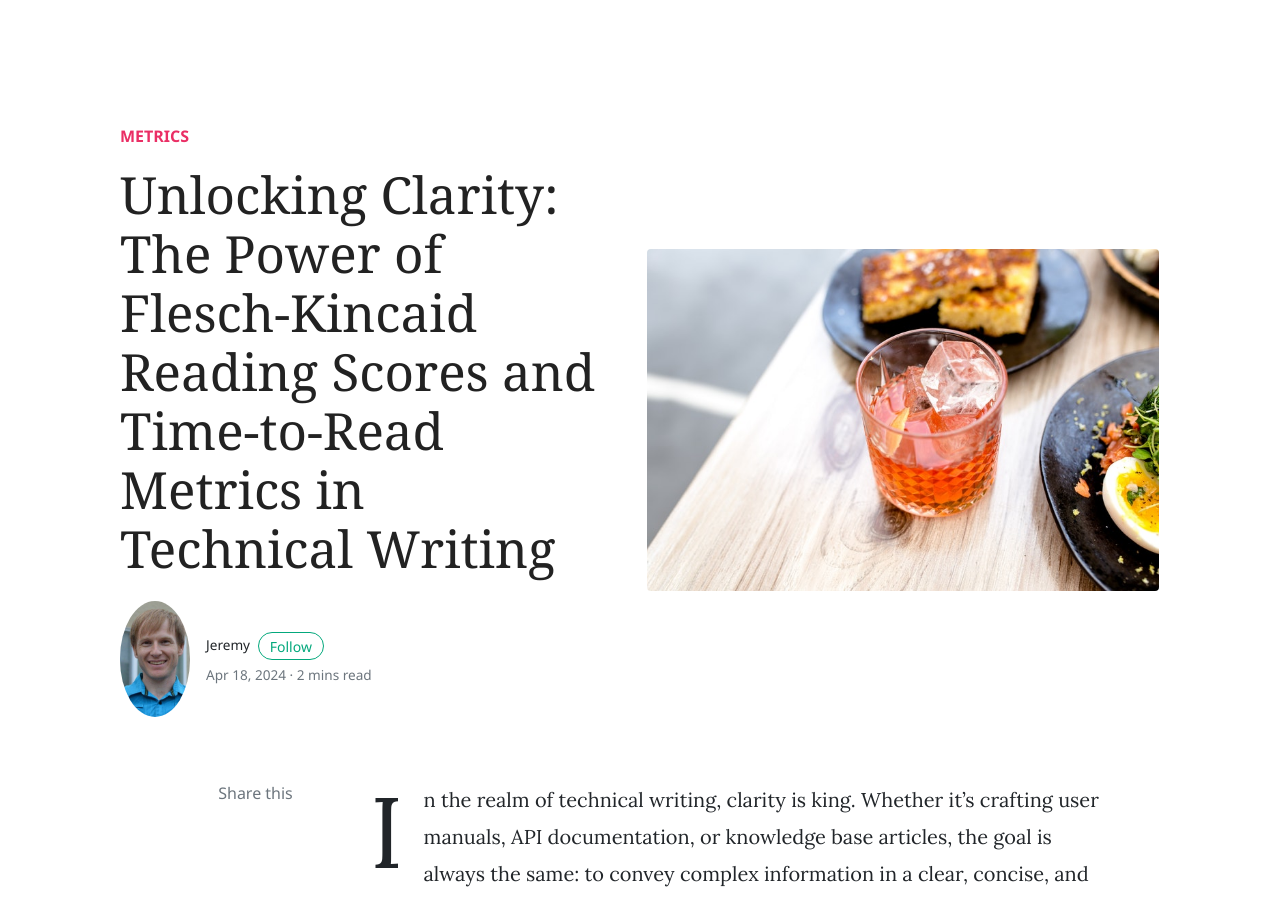
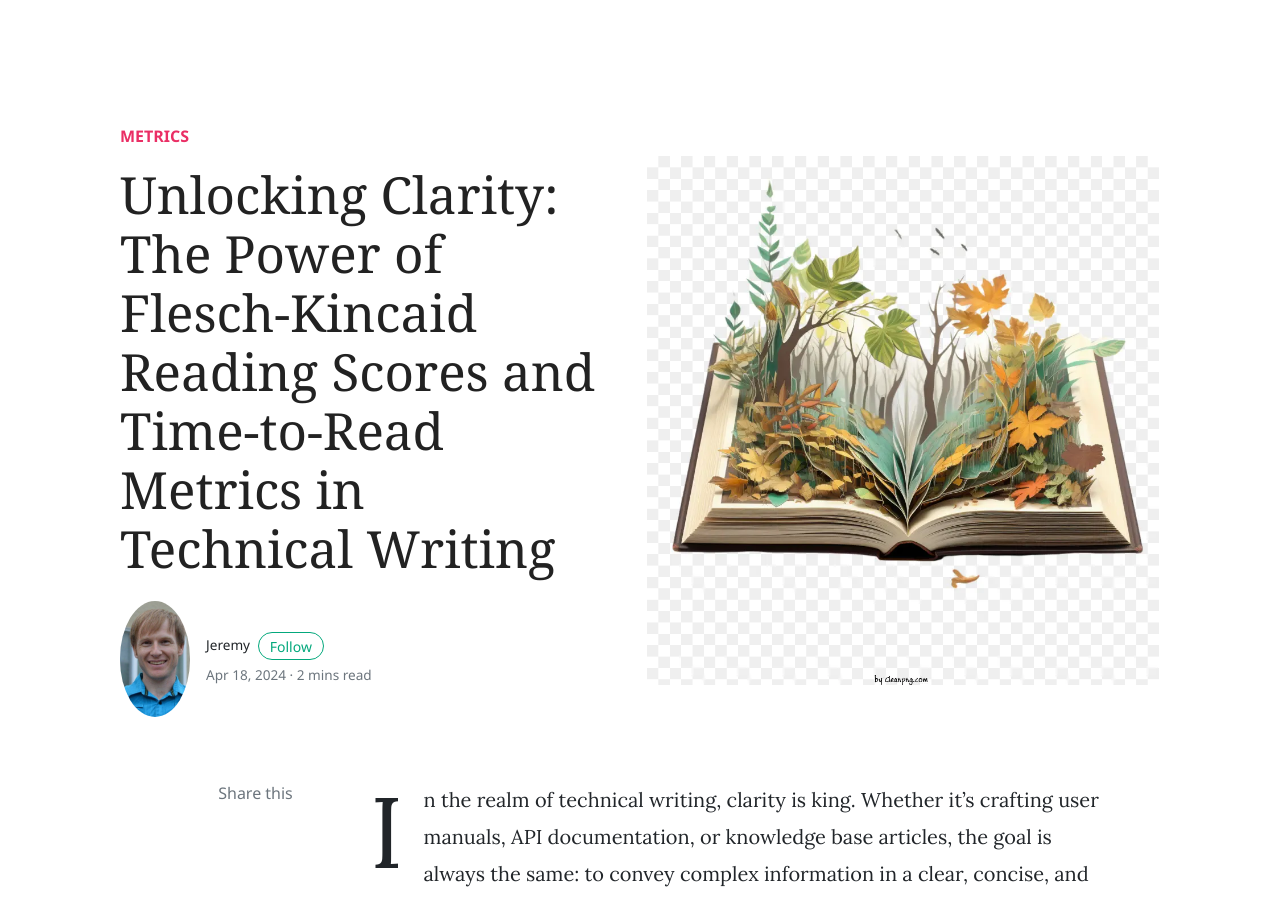
Before and after one commit to stumblefiend/jeremy.pugh, a Jekyll site: the page built from _posts/2024-04-18-reading-scores.md, in a window 1280 px wide and 900 px high. Built offline with Jekyll 4.4.1, drawn with Linux system fonts in a browser that asks for light colours; nearby versions of some CDN libraries; comment, search, counter and statistics services are not loaded.

Commit message:
Change image for reading scores post

```diff
--- a/_posts/2024-04-18-reading-scores.md
+++ b/_posts/2024-04-18-reading-scores.md
@@ -3,7 +3,7 @@ layout: post
 title:  "Unlocking Clarity: The Power of Flesch-Kincaid Reading Scores and Time-to-Read Metrics in Technical Writing"
 author: jeremy
 categories: [ metrics ]
-image: assets/images/17.jpg
+image: assets/images/transparent-open-book.webp
 tags: [featured]
 ---
 
```
Also changed, not shown: assets/images/transparent-open-book.webp (added).
